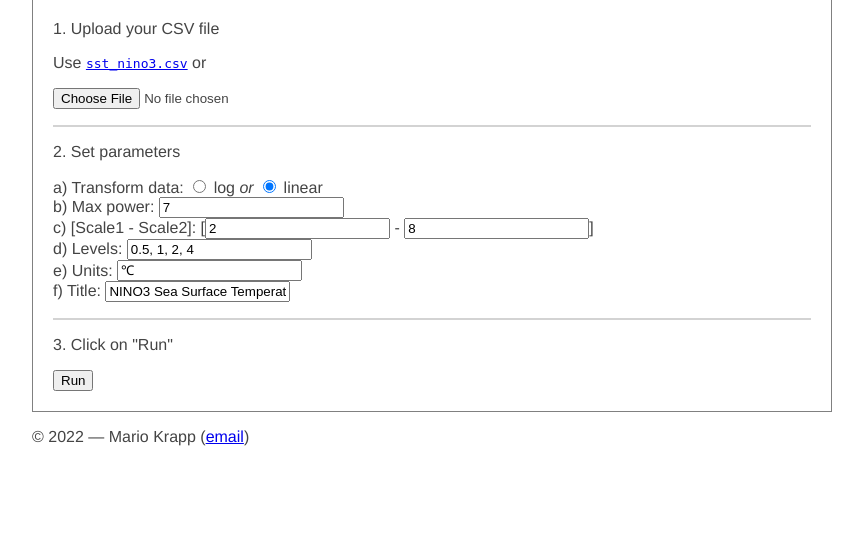
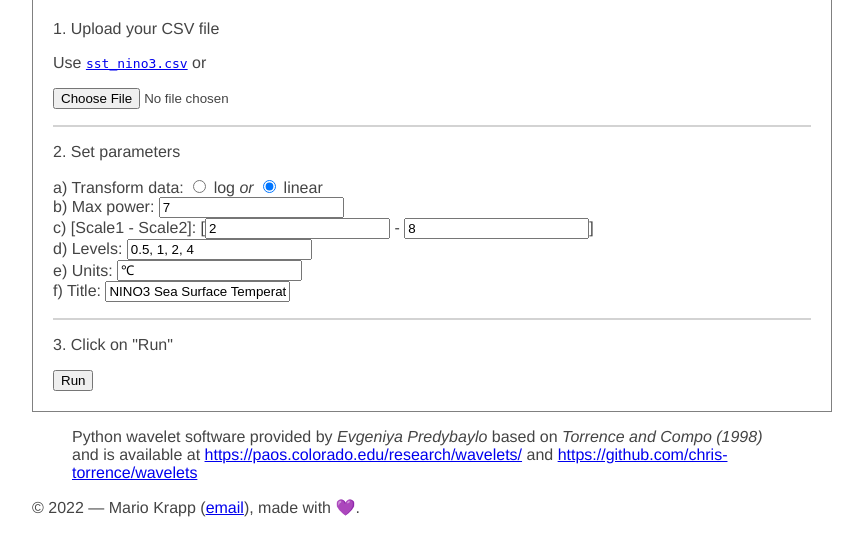
Before and after one commit to mkrapp/wavelet-analysis, a Flask app: page / in a window 1280 px wide. Shown: the part 81-637 px from the top of the page, without its empty margins (208-1071 px from the left). Run offline with Flask 2, Linux system fonts and the light colour scheme.

Commit message:
add acknowledgments

```diff
--- a/templates/index.html
+++ b/templates/index.html
@@ -41,8 +41,9 @@
 				</form>
 			</div>
 
+			<blockquote>Python wavelet software provided by <em>Evgeniya Predybaylo</em> based on <em>Torrence and Compo (1998)</em> and is available at <a href="https://paos.colorado.edu/research/wavelets/" target="_blank">https://paos.colorado.edu/research/wavelets/</a> and <a href="https://github.com/chris-torrence/wavelets" target="_blank">https://github.com/chris-torrence/wavelets</a></blockquote>
 			<p>
-			&copy; 2022 &mdash; Mario Krapp (<a href="mailto:mariokrapp@gmail.com?subject=Wavelet analysis">email</a>)
+			&copy; 2022 &mdash; Mario Krapp (<a href="mailto:mariokrapp@gmail.com?subject=Wavelet analysis">email</a>), made with &#128156;.
 			</p>
 		</div>
 	</body>
```
